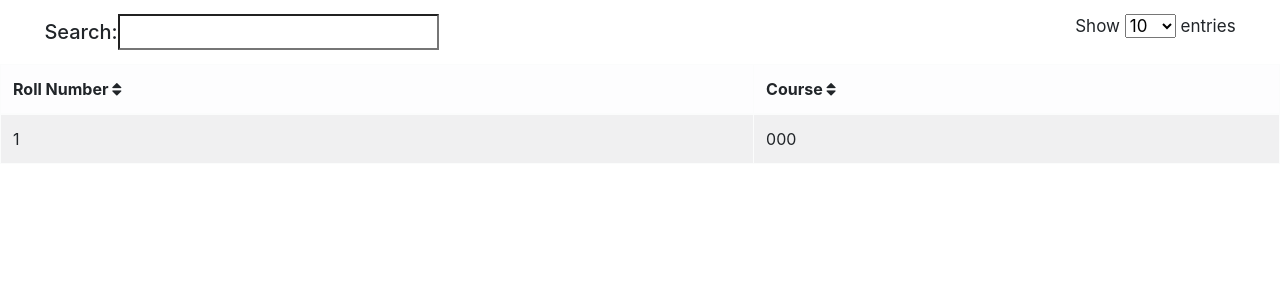
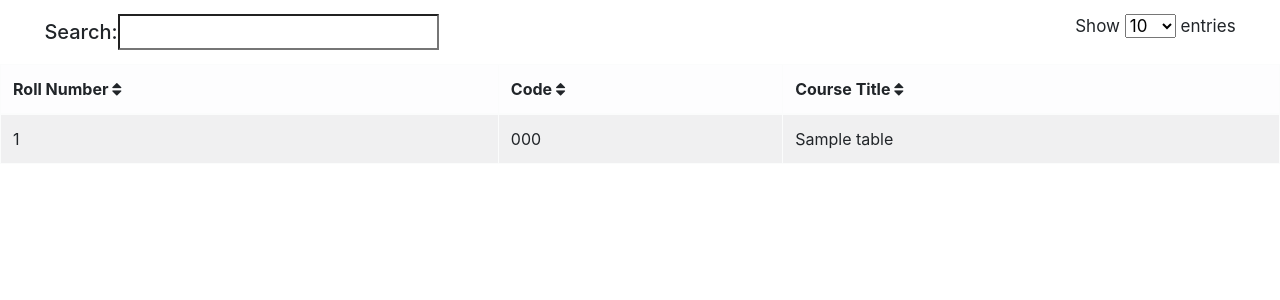
Before and after one commit to MUKESHSIHAG/open-elective, a Flask app: template templates/allotment.html in a window 1280 px wide. Shown: the top 300 px of the page. Run offline with Flask 2, Linux system fonts and the light colour scheme; the template is opened without the code that fills it: most values are stand-ins (such as "Sample title", 1, 10 or a date in 2020); parts of the project's set-up code (start-up, migrations or seed data) failed here and were passed over; some libraries are stand-ins or nearby versions.

Commit message:
Added title to subject in final result

```diff
--- a/templates/allotment.html
+++ b/templates/allotment.html
@@ -41,14 +41,16 @@
     <thead>
       <tr>
         <th scope="col">Roll Number&nbsp<i class="fa fa-sort"></i></th>
-        <th scope="col">Course&nbsp<i class="fa fa-sort"></i></th>
+        <th scope="col">Code&nbsp<i class="fa fa-sort"></i></th>
+        <th scope="col">Course Title&nbsp<i class="fa fa-sort"></i></th>
       </tr>
     </thead>
     <tbody>
-      {% for roll_number,scode in table %}
+      {% for roll_number,scode,sname in table %}
       <tr>
-        <td>{{ roll_number }}</th>
+        <td>{{ roll_number }}</td>
         <td>{{ scode }}</td>
+        <td>{{ sname }}</td>
       </tr>
       {% endfor %}
     </tbody>
```
Also changed, not shown: backend.py (+18 -2 lines).
